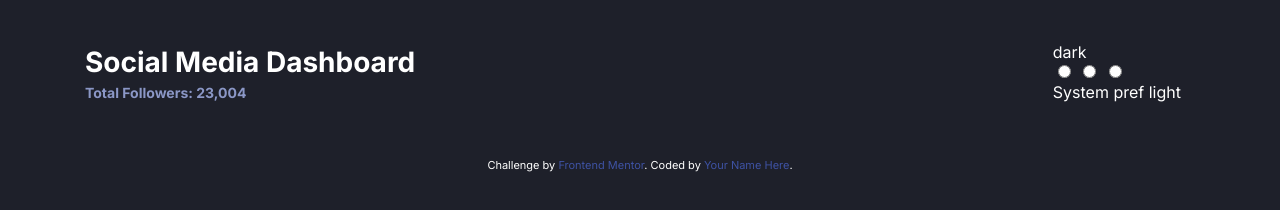
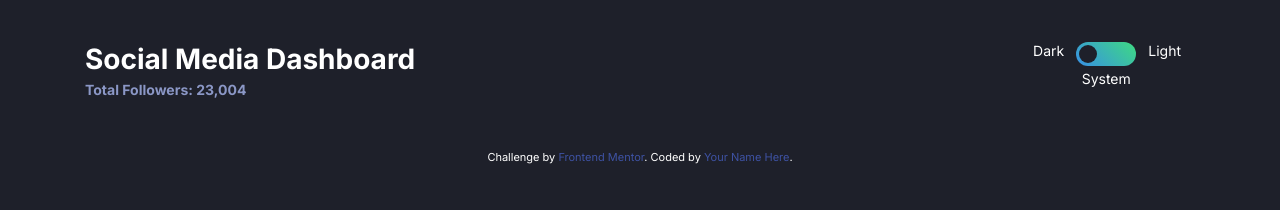
Before and after one commit to Lokki68/fem-social-media-dashboard, a website: page index.html in a window 1280 px wide. Drawn offline with Linux system fonts and the light colour scheme.

Commit message:
theme mode selector

```diff
--- a/app/scss/components/header.scss
+++ b/app/scss/components/header.scss
@@ -9,13 +9,17 @@
     align-items: center;
   }
 
-  &__title {}
+  &__title {
+    width: 100%;
+
+    @include breakpoint(medium) {
+      width: auto;
+    }
+  }
 
   &__subtitle {
     font-size: rem(14);
     font-weight: 700;
     color: var(--dark-text1);
   }
-
-  &__toggle {}
 }
--- a/app/scss/components/toggle.scss
+++ b/app/scss/components/toggle.scss
@@ -1,19 +1,81 @@
 @use '../util' as *;
 
 .toggle {
-
+  display: grid;
+  grid-template-columns: 1fr rem(60) 1fr;
+  grid-template-rows: repeat(2, 1fr);
+  gap: rem(4.8) rem(12);
   border: none;
 
-  &__wrapper {}
+  label {
+    cursor: pointer;
+    font-size: rem(14);
 
-  input[type='radio'] {}
+    &[for='dark'] {
+      grid-column: 1/2;
+      justify-self: end;
+    }
 
-  &__background {}
+    &[for='system'] {
+      grid-column: 2/3;
+      grid-row: 2/3;
+      justify-self: center;
+    }
+
+    &[for='light'] {
+      grid-column: 3/4;
+      justify-self: start;
+    }
+  }
+
+  &__wrapper {
+    position: relative;
+    grid-column: 2/3;
+    grid-row: 1/2;
+    height: rem(24);
+  }
+
+  input[type='radio'] {
+    opacity: 0%;
+    margin: 0 rem(-2) 0 rem(-2);
+    width: rem(24);
+    height: rem(24);
+
+    &:focus~.toggle__button {
+      border: 2px solid white
+    }
+  }
+
+  &__background {
+    display: block;
+    height: 100%;
+    position: absolute;
+    width: 100%;
+    top: 0;
+    border-radius: rem(12);
+    background: linear-gradient(225deg,
+        var(--toggle-bg-start) 0%,
+        var(--toggle-bg-end) 100%);
+  }
 
   &__button {
-    width: rem(16);
-    height: rem(16);
+    position: absolute;
+    top: rem(3);
+    left: rem(3);
+    width: rem(18);
+    height: rem(18);
     border-radius: 50%;
-    background-color: var(--toggle);
+    background-color: var(--dark-bg);
+  }
+
+  #light:checked~.toggle__button {
+    left: calc(100% - rem(21));
+    right: rem(3);
+  }
+
+  #system:checked~.toggle__button {
+    left: 50%;
+    right: auto;
+    transform: translateX(-50%);
   }
 }
--- a/app/scss/globals/colors.scss
+++ b/app/scss/globals/colors.scss
@@ -6,8 +6,8 @@
   --instagram-start: hsl(37, 97%, 70%);
   --instagram-end: hsl(329, 70%, 58%);
   --youtube: hsl(348, 97%, 39%);
-  --toggle-start: hsl(210, 78%, 56%);
-  --toggle-end: hsl(146, 68%, 55%);
+  --toggle-bg-start: hsl(146, 68%, 55%);
+  --toggle-bg-end: hsl(210, 78%, 56%);
   --toggle: hsl(230, 22%, 74%);
 
   --dark-bg: hsl(230, 17%, 14%);
--- a/index.html
+++ b/index.html
@@ -72,7 +72,7 @@
       aria-label="Theme toggle"
       role="radiogroup"
     >
-      <label for="dark">dark</label>
+
       <div class="toggle__wrapper">
         <input
           type="radio"
@@ -98,8 +98,11 @@
           class="toggle__button"
         ></span>
       </div>
-      <label for="system">System pref</label>
-      <label for="light">light</label>
+
+      <label for="dark">Dark</label>
+      <label for="system">System</label>
+      <label for="light">Light</label>
+
     </fieldset>
   </header>
   <main>
```
Also changed, not shown: dist/style.css, 1 other file.
